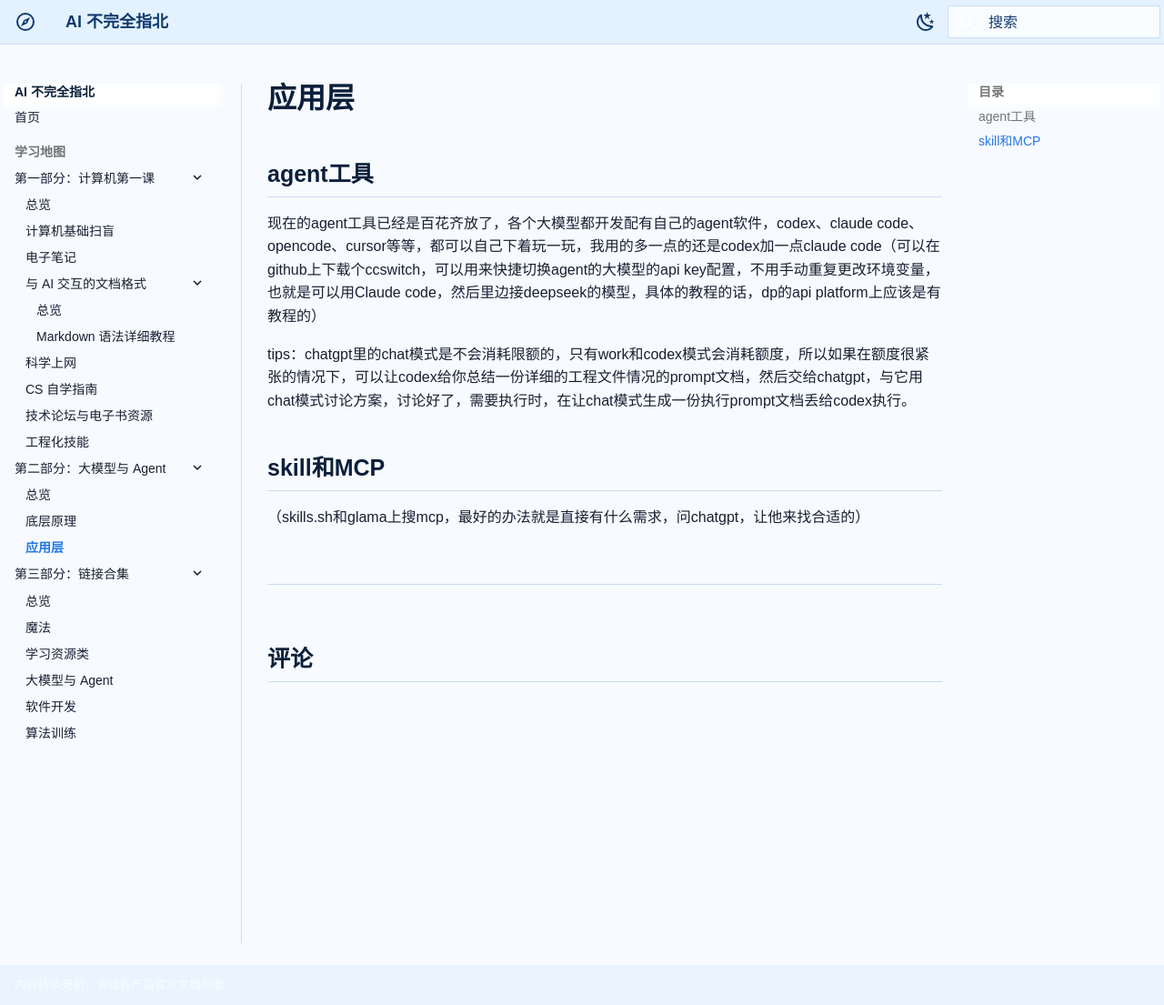
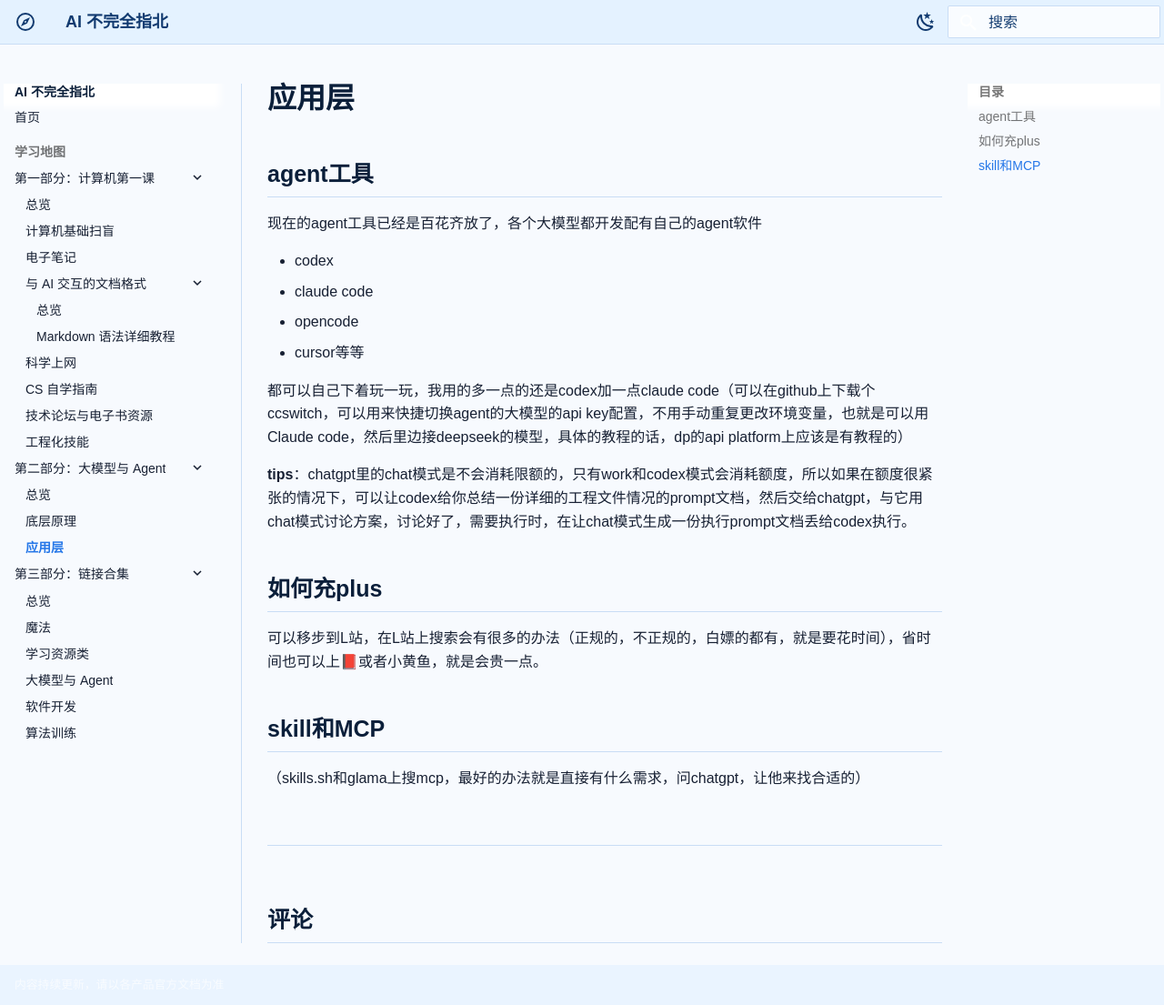
Before and after one commit to gghg27/AI4, an MkDocs documentation site: the page built from docs/02-ai-and-agents/应用层.md, in a window 1280 px wide and 1105 px high. Shown: the whole window at 91% size. Built offline with MkDocs 1.6.1 and Material for MkDocs 9.7.7, drawn with Linux system fonts in a browser that asks for light colours; comment, search, counter and statistics services are not loaded.

Commit message:
update content

```diff
--- a/docs/02-ai-and-agents/应用层.md
+++ b/docs/02-ai-and-agents/应用层.md
@@ -2,9 +2,19 @@
 
 ## agent工具
 
-现在的agent工具已经是百花齐放了，各个大模型都开发配有自己的agent软件，codex、claude code、opencode、cursor等等，都可以自己下着玩一玩，我用的多一点的还是codex加一点claude code（可以在github上下载个ccswitch，可以用来快捷切换agent的大模型的api key配置，不用手动重复更改环境变量，也就是可以用Claude code，然后里边接deepseek的模型，具体的教程的话，dp的api platform上应该是有教程的）
+现在的agent工具已经是百花齐放了，各个大模型都开发配有自己的agent软件
 
-tips：chatgpt里的chat模式是不会消耗限额的，只有work和codex模式会消耗额度，所以如果在额度很紧张的情况下，可以让codex给你总结一份详细的工程文件情况的prompt文档，然后交给chatgpt，与它用chat模式讨论方案，讨论好了，需要执行时，在让chat模式生成一份执行prompt文档丢给codex执行。
+- codex
+- claude code
+- opencode
+- cursor等等
+
+都可以自己下着玩一玩，我用的多一点的还是codex加一点claude code（可以在github上下载个ccswitch，可以用来快捷切换agent的大模型的api key配置，不用手动重复更改环境变量，也就是可以用Claude code，然后里边接deepseek的模型，具体的教程的话，dp的api platform上应该是有教程的）
+
+**tips**：chatgpt里的chat模式是不会消耗限额的，只有work和codex模式会消耗额度，所以如果在额度很紧张的情况下，可以让codex给你总结一份详细的工程文件情况的prompt文档，然后交给chatgpt，与它用chat模式讨论方案，讨论好了，需要执行时，在让chat模式生成一份执行prompt文档丢给codex执行。
+
+## 如何充plus
+可以移步到L站，在L站上搜索会有很多的办法（正规的，不正规的，白嫖的都有，就是要花时间），省时间也可以上📕或者小黄鱼，就是会贵一点。
 
 ## skill和MCP
 （skills.sh和glama上搜mcp，最好的办法就是直接有什么需求，问chatgpt，让他来找合适的）
```
Also changed, not shown: docs/03-resources/index.md (+0 -6 lines), docs/03-resources/学习资源类.md (+1 -1 lines).
